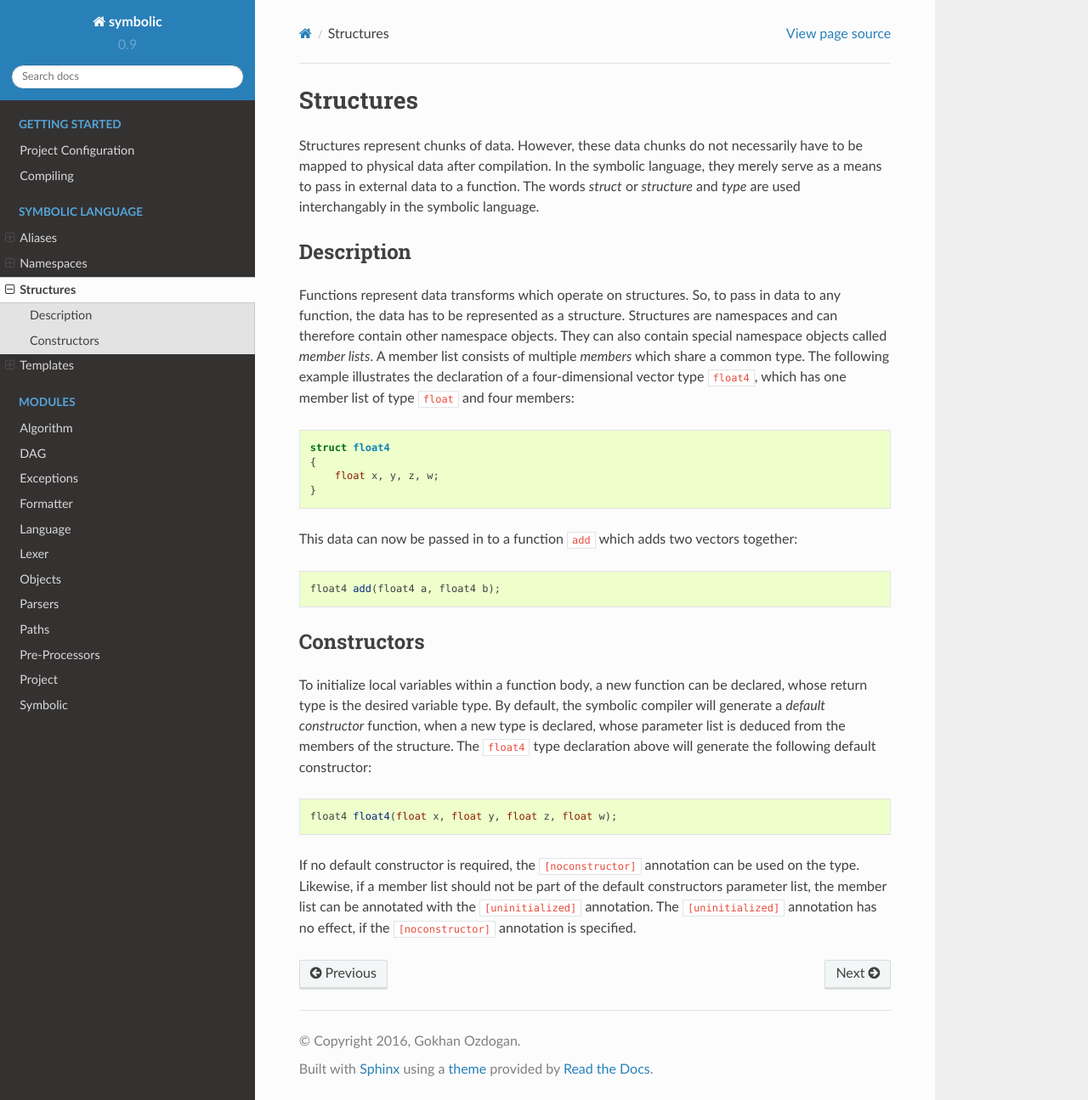
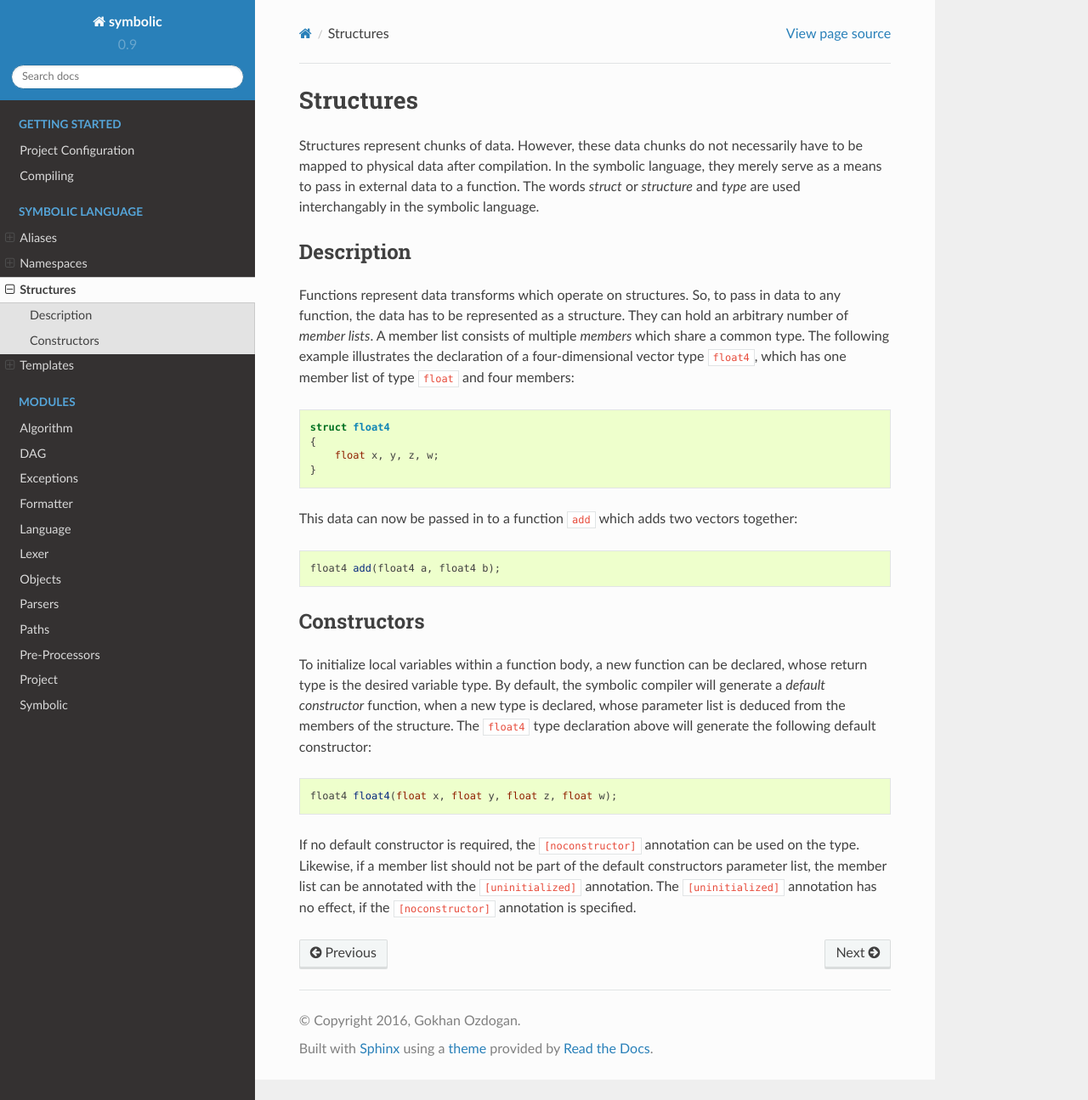
Before and after one commit to yoshimon/symbolic, a Sphinx documentation site: the page built from doc/sphinx/source/symbolic_language/structures.rst, in a window 1280 px wide and 1295 px high. Shown: the whole window at 85% size. Built offline with Sphinx 7.4.7 and the Read the Docs theme 2.0.0, drawn with Linux system fonts in a browser that asks for light colours; pages that are not in the unit, such as notebooks, are missing from menus.

Commit message:
Update structures.rst

```diff
--- a/doc/sphinx/source/symbolic_language/structures.rst
+++ b/doc/sphinx/source/symbolic_language/structures.rst
@@ -4,7 +4,7 @@ Structures represent chunks of data. However, these data chunks do not necessari
 
 Description
 -----------
-Functions represent data transforms which operate on structures. So, to pass in data to any function, the data has to be represented as a structure. Structures are namespaces and can therefore contain other namespace objects. They can also contain special namespace objects  called *member lists*. A member list consists of multiple *members* which share a common type. The following example illustrates the declaration of a four-dimensional vector type :code:`float4`, which has one member list of type :code:`float` and four members:
+Functions represent data transforms which operate on structures. So, to pass in data to any function, the data has to be represented as a structure. They can hold an arbitrary number of *member lists*. A member list consists of multiple *members* which share a common type. The following example illustrates the declaration of a four-dimensional vector type :code:`float4`, which has one member list of type :code:`float` and four members:
 
 .. code-block:: cpp
 
```
